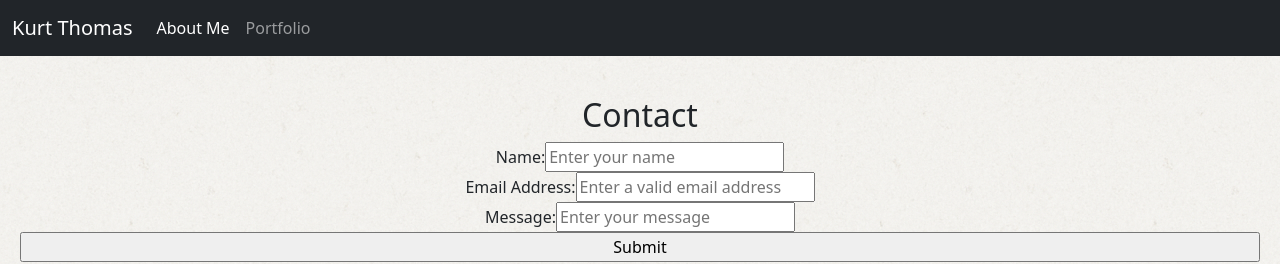
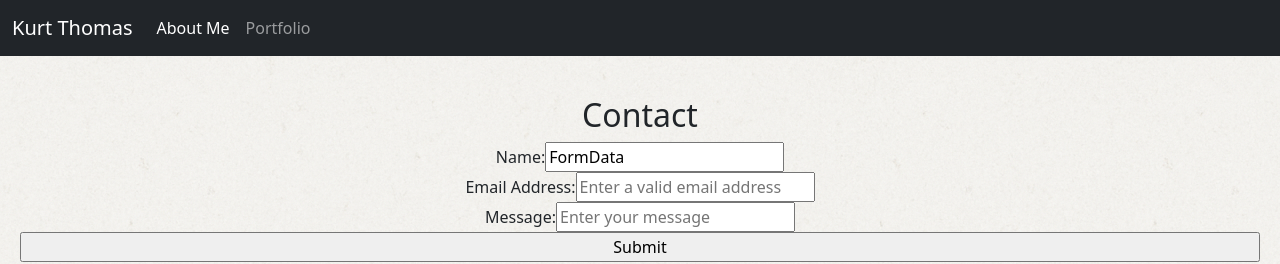
Before and after one commit to kutho53/React-Portfolio, a React (Vite) app: page /contact in a window 1280 px wide. Shown: the top 264 px of the page. Built offline with nearby package versions, Linux system fonts and the light colour scheme; the HTML template or start-up script is replaced by a standard one.

Commit message:
fix typo in contact.jsx

```diff
--- a/src/pages/contact.jsx
+++ b/src/pages/contact.jsx
@@ -27,7 +27,7 @@ export default function Contact(){
                             id='name'
                             name='name'
                             className='formControl'
-                            value={FormData.nam}
+                            value={FormData.name}
                             onChange={handleChange}
                             required
                             placeholder="Enter your name"
```
